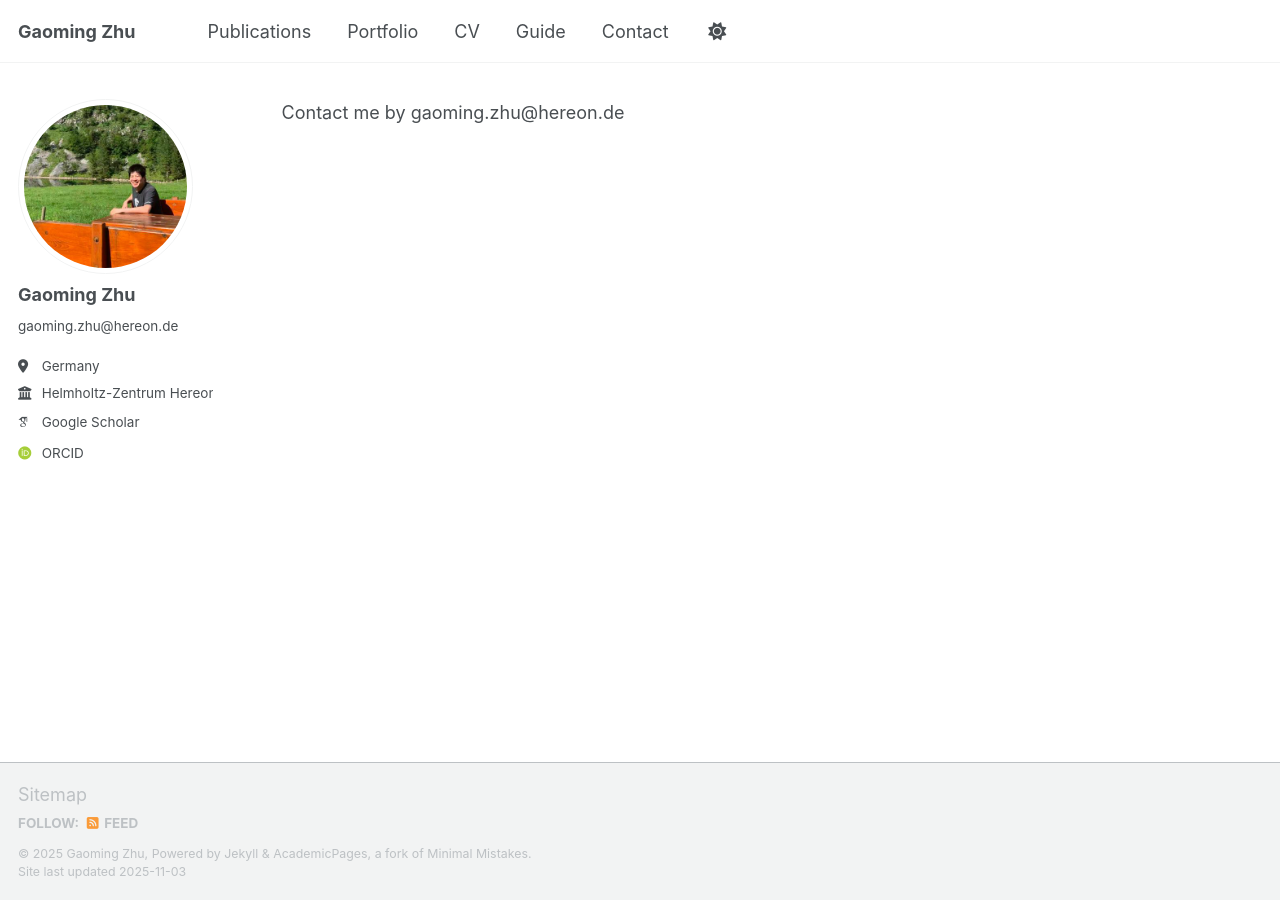
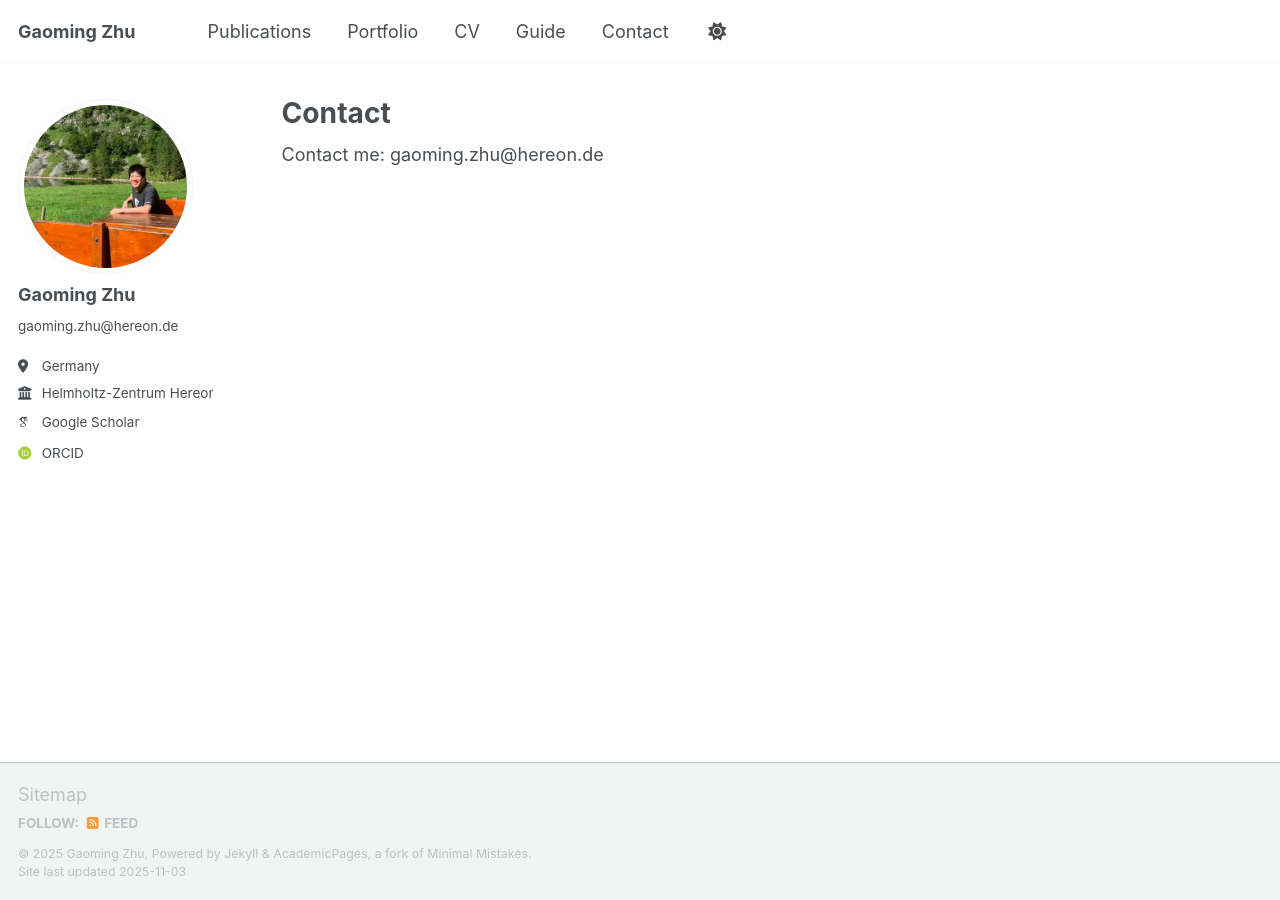
Before and after one commit to zgm900613/zgm900613.github.io, a Jekyll site: the page built from _pages/contact.md, in a window 1280 px wide. Built offline with Jekyll 4.4.1, drawn with Linux system fonts in a browser that asks for light colours; some web fonts are replaced; our own code applies the rules of GitHub Pages for plain Markdown files; a script that is not in the unit is left out.

Commit message:
Update contact.md

```diff
--- a/_pages/contact.md
+++ b/_pages/contact.md
@@ -1 +1,8 @@
-Contact me by gaoming.zhu@hereon.de
+---
+layout: single
+title: "Contact"
+permalink: /contact/
+author_profile: true
+---
+
+Contact me: gaoming.zhu@hereon.de
```
